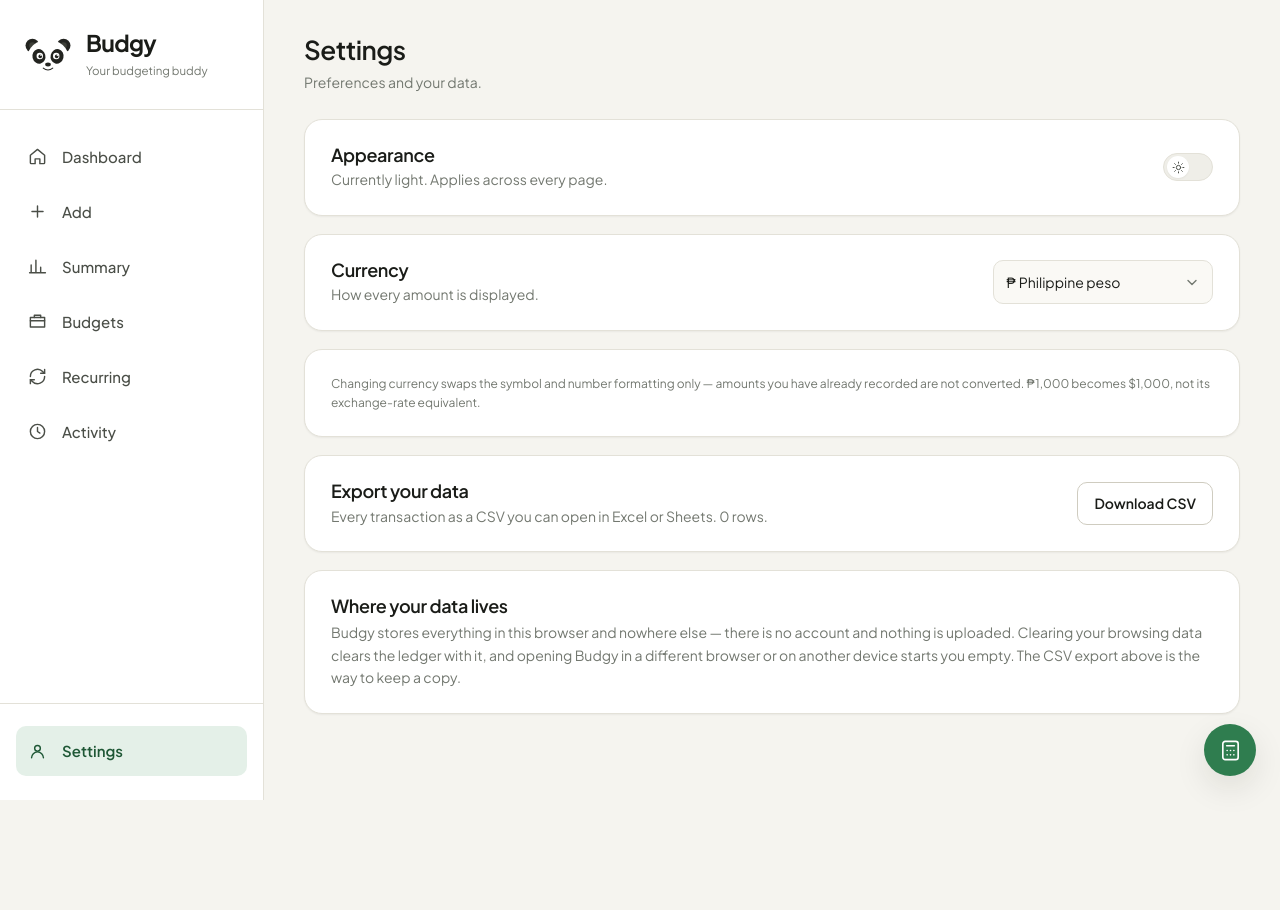
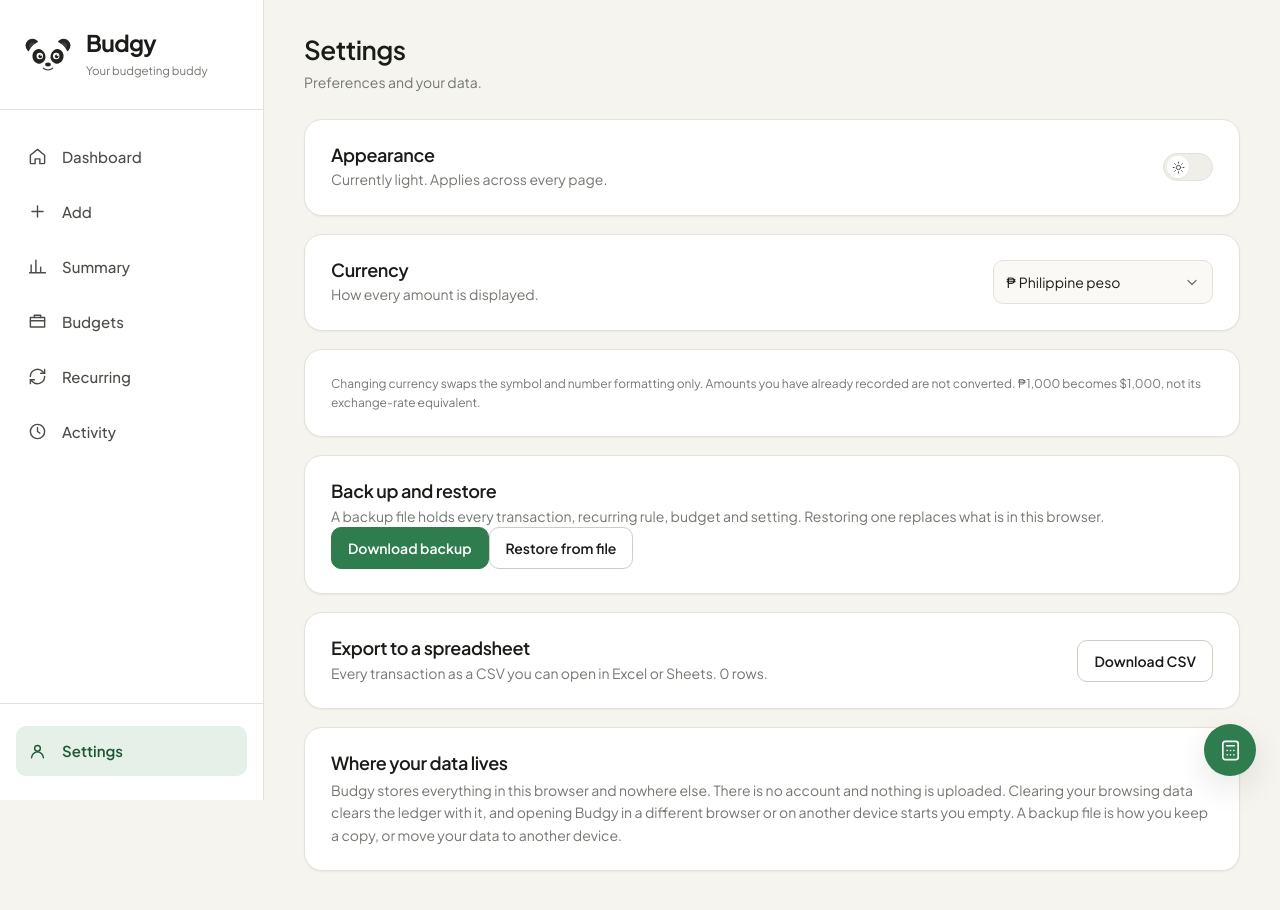
Before and after one commit to Caelusary/midterm-project-webdvt, a React (Vite) app: page /settings in a window 1280 px wide. Shown: the top 910 px of the page. Before the commit the page ends 800 px from the top, so only its background shows below. Built offline with nearby package versions, Linux system fonts and the light colour scheme.

Commit message:
feat(settings): added backup download and restore with a confirmation step

```diff
--- a/src/pages/Settings.jsx
+++ b/src/pages/Settings.jsx
@@ -1,9 +1,12 @@
+import { useRef, useState } from 'react'
 import { useTheme } from '../context/ThemeContext'
+import { useData } from '../context/DataContext'
 import { useSettings } from '../hooks/useSettings'
 import { useTransactions } from '../hooks/useTransactions'
 import { useToast } from '../context/ToastContext'
 import { CURRENCIES } from '../constants'
-import { downloadCsv, transactionsToCsv } from '../lib/exportCsv'
+import { downloadCsv, downloadJson, transactionsToCsv } from '../lib/exportCsv'
+import { backupFilename, buildBackup, parseBackup } from '../lib/schema'
 import { todayISO } from '../lib/format'
 import Select from '../components/Select'
 import ThemeToggle from '../components/ThemeToggle'
@@ -14,7 +17,50 @@ export default function Settings() {
   const { theme } = useTheme()
   const { currency, updateSettings } = useSettings()
   const { transactions } = useTransactions()
+  const { rules, budgets, settings, replaceLedger } = useData()
   const { notify } = useToast()
+  const fileInput = useRef(null)
+  // A parsed backup waiting for the user to confirm it should replace the ledger.
+  const [pending, setPending] = useState(null)
+  const [importError, setImportError] = useState('')
+
+  function handleBackup() {
+    downloadJson(
+      backupFilename(todayISO()),
+      buildBackup({ transactions, rules, budgets, settings })
+    )
+    notify({ message: 'Backup downloaded. Keep it somewhere safe.', tone: 'success' })
+  }
+
+  async function handleFile(event) {
+    const file = event.target.files?.[0]
+    // Cleared so picking the same file again still fires a change.
+    event.target.value = ''
+    setPending(null)
+    setImportError('')
+    if (!file) return
+    if (file.size > 5 * 1024 * 1024) {
+      setImportError('That file is too large to be a Budgy backup.')
+      return
+    }
+    const result = parseBackup(await file.text())
+    if (result.error) setImportError(result.error)
+    else setPending({ name: file.name, data: result.data })
+  }
+
+  async function confirmRestore() {
+    const message = await replaceLedger(pending.data)
+    if (message) {
+      setImportError(`Could not restore: ${message}`)
+      return
+    }
+    const count = pending.data.transactions.length
+    setPending(null)
+    notify({
+      message: `Restored ${count} ${count === 1 ? 'transaction' : 'transactions'} from the backup.`,
+      tone: 'success',
+    })
+  }
 
   function handleExport() {
     if (transactions.length === 0) {
@@ -61,15 +107,55 @@ export default function Settings() {
 
       <section className="panel">
         <p className="hint">
-          Changing currency swaps the symbol and number formatting only — amounts you have
+          Changing currency swaps the symbol and number formatting only. Amounts you have
           already recorded are not converted. ₱1,000 becomes $1,000, not its exchange-rate
           equivalent.
         </p>
       </section>
 
+      <section className="panel backup-panel" aria-labelledby="backup-heading">
+        <div className="settings-head">
+          <h2 id="backup-heading">Back up and restore</h2>
+          <p className="page-sub">
+            A backup file holds every transaction, recurring rule, budget and setting. Restoring
+            one replaces what is in this browser.
+          </p>
+        </div>
+        <div className="backup-actions">
+          <button type="button" className="button button-primary" onClick={handleBackup}>
+            Download backup
+          </button>
+          <button type="button" className="button" onClick={() => fileInput.current?.click()}>
+            Restore from file
+          </button>
+          <input ref={fileInput} type="file" accept="application/json,.json" hidden
+            aria-label="Backup file to restore" data-testid="backup-file" onChange={handleFile} />
+        </div>
+
+        {importError && <p className="error" role="alert">{importError}</p>}
+
+        {pending && (
+          <div className="backup-confirm" role="group" aria-labelledby="backup-confirm-text">
+            <p id="backup-confirm-text">
+              Replace your {transactions.length}{' '}
+              {transactions.length === 1 ? 'transaction' : 'transactions'} with the{' '}
+              {pending.data.transactions.length} in <strong>{pending.name}</strong>?
+              {pending.data.dropped > 0 &&
+                ` ${pending.data.dropped} unreadable ${pending.data.dropped === 1 ? 'row' : 'rows'} will be skipped.`}
+            </p>
+            <div className="backup-actions">
+              <button type="button" className="button button-danger" onClick={confirmRestore}>
+                Replace my data
+              </button>
+              <button type="button" className="button" onClick={() => setPending(null)}>Cancel</button>
+            </div>
+          </div>
+        )}
+      </section>
+
       <section className="panel settings-section">
         <div className="settings-head">
-          <h2>Export your data</h2>
+          <h2>Export to a spreadsheet</h2>
           <p className="page-sub">
             Every transaction as a CSV you can open in Excel or Sheets. {transactions.length}{' '}
             {transactions.length === 1 ? 'row' : 'rows'}.
@@ -81,10 +167,10 @@ export default function Settings() {
       <section className="panel">
         <h2>Where your data lives</h2>
         <p className="page-sub">
-          Budgy stores everything in this browser and nowhere else — there is no account and
+          Budgy stores everything in this browser and nowhere else. There is no account and
           nothing is uploaded. Clearing your browsing data clears the ledger with it, and
-          opening Budgy in a different browser or on another device starts you empty. The CSV
-          export above is the way to keep a copy.
+          opening Budgy in a different browser or on another device starts you empty. A backup
+          file is how you keep a copy, or move your data to another device.
         </p>
       </section>
     </>
```
